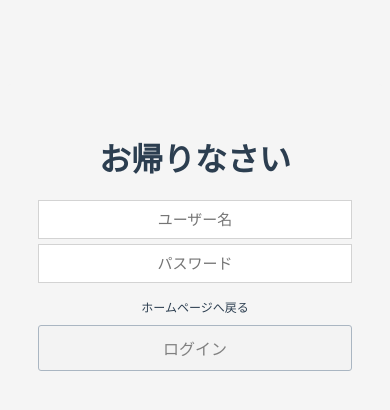
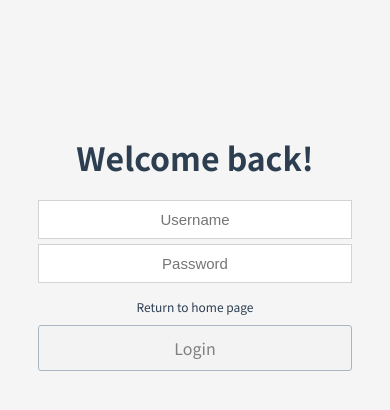
Before and after one commit to xoltia/yawaeijisho, a Vue app in the folder client/: page /signin in a window 390 px wide. Shown: the top 410 px of the page. Built offline with nearby package versions, Linux system fonts and the light colour scheme; what color-hash would draw is missing.

Commit message:
Localization (EN) and small fixes
Added English to front-end. Fixed mobile menu not showing logout button and fixed language code to be ja instead of jp.

```diff
--- a/client/package.json
+++ b/client/package.json
@@ -15,6 +15,7 @@
     "core-js": "^3.6.5",
     "pinia": "^2.0.0-rc.10",
     "vue": "^3.0.0",
+    "vue-i18n": "^9.1.9",
     "vue-router": "^4.0.12",
     "wanakana": "^4.0.2"
   },
--- /dev/null
+++ b/client/src/components/LocaleSwitcher.vue
@@ -0,0 +1,34 @@
+<template>
+  <select v-model="selectedLang">
+    <option v-for="(lang, i) in langs" :key="`Lang${i}`" :value="lang">
+      {{ lang }}
+    </option>
+  </select>
+
+  <!-- Mobile menu select -->
+
+</template>
+
+<script>
+export default {
+  name: 'LocaleSwitcher',
+  data () {
+    return {
+      langs: ['ja', 'en'],
+      selectedLang: this.$i18n.locale,
+    }
+  },
+  props: {
+    isMobile: {
+      type: Boolean,
+      default: false
+    }
+  },
+  watch: {
+    selectedLang: function(value) {
+      this.$i18n.locale = value;
+      localStorage.setItem('preferences.lang', value);
+    }
+  }
+}
+</script>
--- a/client/src/components/Navbar.vue
+++ b/client/src/components/Navbar.vue
@@ -1,13 +1,14 @@
 <template>
   <div class="navbar">
-    <router-link to="/about" class="nav-link">このサイトについて</router-link>
-    <router-link to="/lists" class="nav-link">リスト</router-link>
+    <router-link to="/about" class="nav-link">{{ $t('about-link') }}</router-link>
+    <router-link to="/lists" class="nav-link">{{ $t('lists-link') }}</router-link>
+    <LocaleSwitcher/>
     <div v-if="!this.auth.isAuthenticated" class="nav-btns">
-      <router-link to="/signin" class="btn invert" >ログイン</router-link>
-      <router-link to="/signup" class="btn" style="margin-left: 10px">登録</router-link>
+      <router-link to="/signin" class="btn invert" >{{ $t('login-button') }}</router-link>
+      <router-link to="/signup" class="btn" style="margin-left: 10px">{{ $t('signup-button') }}</router-link>
     </div>
     <div v-else class="nav-btns">
-      <a class="btn invert" @click="this.auth.logout">ログアウト</a>
+      <a class="btn invert" @click="this.auth.logout">{{ $t('logout-button') }}</a>
     </div>
   </div>
 
@@ -16,34 +17,43 @@
   </button>
 
   <div class="menu" :class="[ showMobileMenu ? 'show' : '' ]">
-    <router-link to="/signin" class="menu-link" >
-      <text>ログイン</text>
+    <router-link v-if="!this.auth.isAuthenticated" to="/signin" class="menu-link" >
+      <text>{{ $t('login-button') }}</text>
       <font-awesome-icon icon="chevron-right"/>
     </router-link>
-    <router-link to="/signup" class="menu-link">
-      <text>登録</text>
+    <router-link v-if="!this.auth.isAuthenticated" to="/signup" class="menu-link">
+      <text>{{ $t('signup-button') }}</text>
       <font-awesome-icon icon="chevron-right"/>
     </router-link>
     <router-link to="/about" class="menu-link">
-      <text>このサイトについて</text>
+      <text>{{ $t('about-link') }}</text>
       <font-awesome-icon icon="chevron-right"/>
     </router-link>
     <router-link to="/lists" class="menu-link">
-      <text>リスト</text>
+      <text>{{ $t('lists-link') }}</text>
       <font-awesome-icon icon="chevron-right"/>
     </router-link>
-    <a @click="showMobileMenu = false" class="menu-link">
-      <text>戻る</text>
+    <a v-if="this.auth.isAuthenticated" class="menu-link" @click="this.auth.logout">
+      <text>{{ $t('logout-button') }}</text>
       <font-awesome-icon icon="chevron-left"/>
     </a>
+    <a @click="showMobileMenu = false" class="menu-link">
+      <text>{{ $t('return-link') }}</text>
+      <font-awesome-icon icon="chevron-left"/>
+    </a>
+    <LocaleSwitcher class="mobile-locale-switch"/>
   </div>
 </template>
 
 <script>
+import LocaleSwitcher from '../components/LocaleSwitcher.vue';
 import { useAuthStore } from '../store/useAuthStore';
 
 export default {
   name: 'Navbar',
+  components: {
+    LocaleSwitcher
+  },
   setup() {
     const auth = useAuthStore();
     return { auth };
@@ -57,6 +67,12 @@ export default {
 </script>
 
 <style scoped>
+.mobile-locale-switch {
+  padding: 5px;
+  max-width: 100px;
+  align-self: center;
+}
+
 .navbar {
   display: flex;
   margin-top: 20px;
--- a/client/src/components/SearchBar.vue
+++ b/client/src/components/SearchBar.vue
@@ -5,13 +5,13 @@
       ref="search"
       v-model.lazy="searchInput"
       @keyup.enter="search"
-      placeholder="意味の知りたい語句"
+      :placeholder="$t('search-placeholder')"
     />
     <button
       id="search-button"
       class="highlight-bg"
       @click="search"
-      :disabled="disabled">検索</button>
+      :disabled="disabled">{{ $t('search-button') }}</button>
   </div>
 </template>
 
--- /dev/null
+++ b/client/src/locals.json
@@ -0,0 +1,45 @@
+{
+    "en": {
+        "about-link": "About",
+        "lists-link": "Lists",
+        "login-button": "Login",
+        "signup-button": "Signup",
+        "logout-button": "Logout",
+        "return-link": "Return",
+        "search-placeholder": "Enter a Japanese word or phrase",
+        "search-button": "Search",
+        "welcome": "Welcome!",
+        "welcome-back": "Welcome back!",
+        "username-placeholder": "Username",
+        "pwd-placeholder": "Password",
+        "pwd-confirm-placeholder": "Confirm password",
+        "return-home-link": "Return to home page",
+        "n-words-shown": "Showing {shownCount} of {totalWordCount} total words found.",
+        "all-words-shown": "All found words displayed.",
+        "search-too-long-err": "Your search phrase is too long。Please keep it within 27 characters.",
+        "nothing-found-err": "Sorry, not matching word could be found.",
+        "subtitle": "Yet Another Japanese-English Dictionary",
+        "load-more": "Load more"
+    },
+    "ja": {
+        "about-link": "このサイトについて",
+        "lists-link": "リスト",
+        "login-button": "ログイン",
+        "signup-button": "登録",
+        "logout-button": "ログアウト",
+        "return-link": "戻る",
+        "search-placeholder": "意味の知りたい語句",
+        "search-button": "検索",
+        "welcome": "ようこそ！",
+        "welcome-back": "お帰りなさい",
+        "username-placeholder": "ユーザー名",
+        "pwd-placeholder": "パスワード",
+        "pwd-confirm-placeholder": "パスワード確認",
+        "return-home-link": "ホームページへ戻る",
+        "n-words-shown": "<b>{totalWordCount}</b>語の言葉の中で<b>{shownCount}</b>語が表示されています",
+        "all-words-shown": "すべての言葉が表示されています",
+        "search-too-long-err": "検索語句が長い過ぎます。２７文字以下にしてください",
+        "nothing-found-err": "何も見つかりませんでした",
+        "load-more": "もっと見る"
+    }
+}
--- a/client/src/main.js
+++ b/client/src/main.js
@@ -5,6 +5,8 @@ import router from './router';
 import { library } from '@fortawesome/fontawesome-svg-core';
 import { faBars, faChevronRight, faChevronLeft } from '@fortawesome/free-solid-svg-icons';
 import { FontAwesomeIcon } from '@fortawesome/vue-fontawesome';
+import { createI18n } from 'vue-i18n';
+import messages from './locals.json';
 
 library.add(
     faBars,
@@ -12,8 +14,15 @@ library.add(
     faChevronLeft
 );
 
+const i18n = createI18n({
+    locale: localStorage.getItem('preferences.lang') || navigator.language.split('-')[0],
+    fallbackLocale: 'en',
+    messages
+});
+
 const app = createApp(App);
 app.component('font-awesome-icon', FontAwesomeIcon);
+app.use(createPinia());
 app.use(router);
-app.use(createPinia());
+app.use(i18n);
 app.mount('#app');
--- a/client/src/store/useAuthStore.js
+++ b/client/src/store/useAuthStore.js
@@ -17,7 +17,11 @@ export const useAuthStore = defineStore({
       const response = await fetch('/api/auth/signup', {
         method: 'POST',
         body: JSON.stringify({ username, password }),
-        headers: { 'Content-Type': 'application/json', 'Accept-Language': 'jp' }
+        headers: {
+          'Content-Type': 'application/json',
+          // There has to be a better way to do this
+          'Accept-Language': localStorage.getItem('preferences.lang') || navigator.language.split('-')[0]
+        }
       });
 
       if (response.ok) {
@@ -33,7 +37,10 @@ export const useAuthStore = defineStore({
       const response = await fetch('/api/auth/signin', {
         method: 'POST',
         body: JSON.stringify({ username, password }),
-        headers: { 'Content-Type': 'application/json', 'Accept-Language': 'jp' }
+        headers: {
+          'Content-Type': 'application/json',
+          'Accept-Language': localStorage.getItem('preferences.lang') || navigator.language.split('-')[0]
+        }
       });
 
       if (response.ok) {
--- a/client/src/views/Signin.vue
+++ b/client/src/views/Signin.vue
@@ -1,6 +1,6 @@
 <template>
   <div class="form" @keyup.enter.prevent="handleSubmit">
-    <h1>{{ isSignup ? 'ようこそ!' : 'お帰りなさい' }}</h1>
+    <h1>{{ $t(isSignup ? 'welcome' : 'welcome-back') }}</h1>
     <div class="error-msg big" v-for="err in errors.$" :key="err.name">
       {{ err.message }}
     </div>
@@ -8,7 +8,7 @@
       :class="['form-input', errors.username ? 'error' : '']"
       v-model="username"
       type="text"
-      placeholder="ユーザー名"
+      :placeholder="$t('username-placeholder')"
     />
     <div class="error-msg" v-for="err in errors.username" :key="err.name">
       {{ err.message }}
@@ -17,14 +17,22 @@
       :class="['form-input', errors.password ? 'error' : '']"
       v-model="password"
       type="password"
-      placeholder="パスワード"
+      :placeholder="$t('pwd-placeholder')"
     />
     <div class="error-msg" v-for="err in errors.password" :key="err.name">
       {{ err.message }}
     </div>
-    <input class="form-input" v-if="isSignup" v-model="passwordConfirmation" type="password" placeholder="パスワード確認">
-    <router-link to="/" class="link">ホームページへ戻る</router-link>
-    <a :class="['btn', canSubmit ? '' : 'disabled']" @click="handleSubmit">{{ isSignup ? '登録' : 'ログイン' }}</a>
+    <input
+      class="form-input"
+      v-if="isSignup"
+      v-model="passwordConfirmation"
+      type="password"
+      :placeholder="$t('pwd-confirm-placeholder')"
+    />
+    <router-link to="/" class="link">{{ $t('return-home-link') }}</router-link>
+    <a :class="['btn', canSubmit ? '' : 'disabled']" @click="handleSubmit">
+      {{ isSignup ? $t('signup-button'): $t('login-button') }}
+    </a>
   </div>
 </template>
 
```
Also changed, not shown: client/src/views/Search.vue (+35 -16 lines), 2 other files (tests, documents, lock files or other folders).
